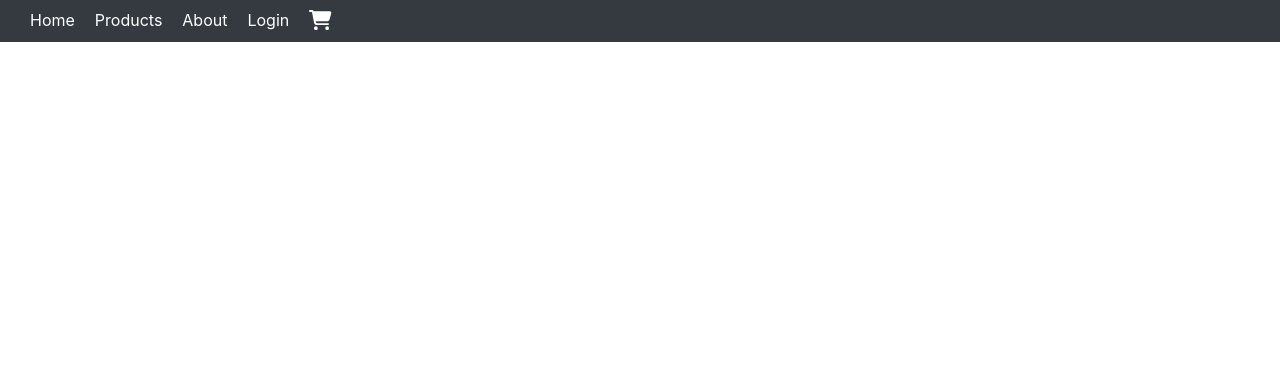
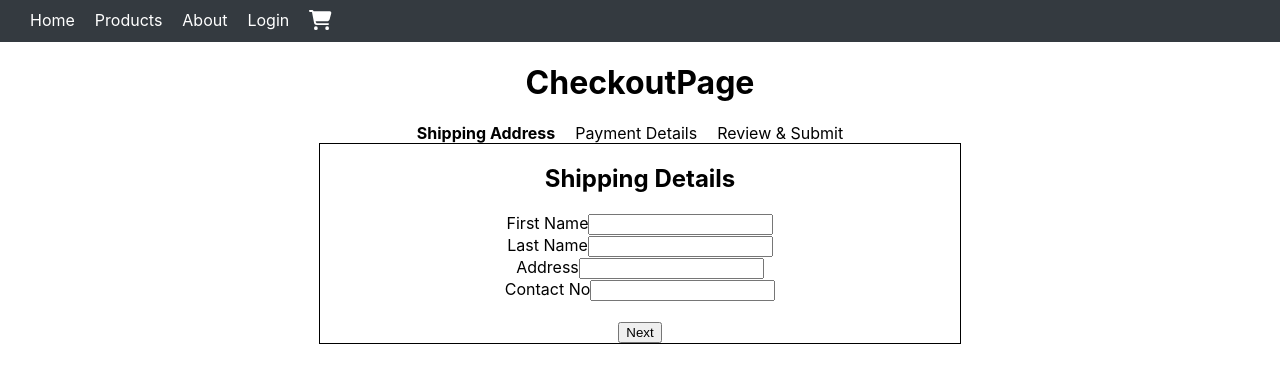
Before and after one commit to AK-deshmukh96/ecommerce-frontend, a React (Create React App) app: page /checkout in a window 1280 px wide. Shown: the top 382 px of the page. Built offline with nearby package versions, Linux system fonts and the light colour scheme.

Commit message:
new code

```diff
--- a/src/App.js
+++ b/src/App.js
@@ -9,6 +9,7 @@ import Login from "./pages/Login";
 import { AuthProvider } from "./context/AuthContext";
 import ShoppingCart from "./pages/ShoppingCart";
 import { CartProvider } from "./context/CartContext";
+import CheckoutPage from "./pages/CheckoutPage";
 
 function App() {
   return (
@@ -24,6 +25,7 @@ function App() {
           <Route path="/products/:productId" element={<ProductDetails />} />
           <Route path="/login" element={<Login />} />
           <Route path="/shopping-cart" element={<ShoppingCart />} />
+          <Route path="/checkout" element={<CheckoutPage />} />
         </Routes>
       </Router>
       </CartProvider>
--- /dev/null
+++ b/src/components/CheckoutStepper.js
@@ -0,0 +1,87 @@
+import React, { useState } from "react";
+import ShippingAddressForm from "./ShippingAddressForm";
+import PaymentDetailsForm from "./PaymentDetailsForm";
+import ReviewSubmit from "./ReviewSubmit";
+
+const steps = ["Shipping Address", "Payment Details", "Review & Submit"];
+
+const CheckoutStepper = () => {
+  const [activeStep, setActiveStep] = useState(0);
+  const [shippingDetails, setShippingDetails] = useState({
+    firstName: "",
+    lastName: "",
+    address: "",
+    contactNo: "",
+  });
+
+  const [paymentDetails, setPaymentDetails] = useState({
+    cardName: "",
+    cardNumber: "",
+    expiryDate: "",
+    cvv: "",
+  });
+
+  const handleBack = () => {
+    setActiveStep((prevActiveStep) => prevActiveStep - 1);
+  };
+
+  const handleNext = () => {
+    setActiveStep((prevActiveStep) => prevActiveStep + 1);
+  };
+
+  const getStepContent = (stepIndex) => {
+    switch (stepIndex) {
+      case 0:
+        return (
+          <ShippingAddressForm
+            onNext={handleNext}
+            shippingDetails={shippingDetails}
+            setShippingDetails={setShippingDetails}
+          />
+        );
+      case 1:
+        return (
+          <PaymentDetailsForm
+            onNext={handleNext}
+            onBack={handleBack}
+            paymentDetails={paymentDetails}
+            setPaymentDetails={setPaymentDetails}
+          />
+        );
+      case 2:
+        return (
+          <ReviewSubmit
+            onBack={handleBack}
+            shippingDetails={shippingDetails}
+            paymentDetails={paymentDetails}
+          />
+        );
+
+      default:
+        break;
+    }
+  };
+
+  return (
+    <div>
+      <div>
+        {steps.map((label, index) => (
+          <div
+            key={index}
+            style={{
+              display: "inline-block",
+              marginRight: "20px",
+              fontWeight: activeStep === index ? "bold" : "normal",
+            }}
+          >
+            {label}
+          </div>
+        ))}
+      </div>
+
+      <div>{getStepContent(activeStep)}</div>
+    </div>
+  );
+};
+
+export default CheckoutStepper;
--- /dev/null
+++ b/src/components/PaymentDetailsForm.js
@@ -0,0 +1,98 @@
+import React from "react";
+
+const PaymentDetailsForm = ({
+  onNext,
+  onBack,
+  paymentDetails,
+  setPaymentDetails,
+}) => {
+  const handleChange = (e) => {
+    const { name, value } = e.target;
+    setPaymentDetails((prevFormData) => ({
+      ...prevFormData,
+      [name]: value,
+    }));
+  };
+
+  const handleSubmit = (e) => {
+    e.preventDefault();
+    // Form validation
+    if (!paymentDetails.cardNumber.match(/^\d{16}$/)) {
+      alert("Card number must be 16 digit");
+      return;
+    }
+    console.log("Payment data:", paymentDetails);
+    onNext();
+  };
+
+  return (
+    <div  style={{
+        border: "solid 1px black",
+        marginTop: "30px",
+        width: "50%",
+        display: "flex",
+        margin: "auto",
+        flexDirection: "column",
+        justifyContent: "center",
+        alignItems: "center",
+      }}>
+      <h2>Payment Details</h2>
+      <form onSubmit={handleSubmit}>
+        <div>
+          <label>Card Name</label>
+          <input
+            type="text"
+            name="cardName"
+            value={paymentDetails.cardName}
+            onChange={handleChange}
+            required
+          ></input>
+        </div>
+        <div>
+          <label>Card Number</label>
+          <input
+            type="text"
+            name="cardNumber"
+            value={paymentDetails.cardNumber}
+            onChange={handleChange}
+            required
+          ></input>
+        </div>
+        <div>
+          <label>Expiry Date</label>
+          <input
+            type="text"
+            name="expiryDate"
+            required
+            placeholder="MM/YY"
+            title="Expiry date must be MM/YY"
+            pattern="(0[1-9]|1[0-2])\/([0-9]{2})"
+            value={paymentDetails.expiryDate}
+            onChange={handleChange}
+          ></input>
+        </div>
+        <div>
+          <label>CVV</label>
+          <input
+            type="text"
+            name="cvv"
+            required
+            pattern="\d{3}"
+            title="CVV must be 3 digits"
+            value={paymentDetails.cvv}
+            onChange={handleChange}
+          ></input>
+        </div>
+
+        <div style={{ marginTop: "20px" }}>
+          <button type="button" onClick={onBack}>
+            Back
+          </button>
+          <button type="submit">Next</button>
+        </div>
+      </form>
+    </div>
+  );
+};
+
+export default PaymentDetailsForm;
--- /dev/null
+++ b/src/components/ReviewSubmit.js
@@ -0,0 +1,60 @@
+import React from "react";
+import { useCart } from "../context/CartContext";
+
+const ReviewSubmit = ({ shippingDetails, paymentDetails, onBack }) => {
+  const { cart } = useCart();
+
+  const handleSubmitOrder = () => {
+    alert("Order Submitted");
+    console.log("Order submitted:", { shippingDetails, paymentDetails });
+  };
+
+  return (
+    <div  style={{
+        border: "solid 1px black",
+        marginTop: "30px",
+        width: "50%",
+        display: "flex",
+        margin: "auto",
+        flexDirection: "column",
+        justifyContent: "center",
+        alignItems: "center",
+      }}>
+      <h2>Review and Submit</h2>
+      <div>
+        <h3>Shipping Details</h3>
+        <p>
+          Fullname: {shippingDetails.firstName} {shippingDetails.lastName}
+        </p>
+        <p>Address: {shippingDetails.address}</p>
+        <p>Contact No: {shippingDetails.contactNo}</p>
+      </div>
+      <div>
+        <h3>Payment Details</h3>
+        <p>Card Name: {paymentDetails.cardName}</p>
+        <p>Card Number: *** *** **** {paymentDetails.cardNumber.slice(-4)}</p>
+      </div>
+
+      <div>
+        <h3>Cart items</h3>
+        {cart.map((product, index) => (
+          <div key={index}>
+            <h3>{product.title}</h3>
+            <p>price: {product.price}</p>
+            <p>quantity: {product.quantity}</p>
+          </div>
+        ))}
+      </div>
+      <div>
+        <button type="button" onClick={onBack}>
+          Back
+        </button>
+        <button type="button" onClick={handleSubmitOrder}>
+          Submit & Buy
+        </button>
+      </div>
+    </div>
+  );
+};
+
+export default ReviewSubmit;
--- /dev/null
+++ b/src/components/ShippingAddressForm.js
@@ -0,0 +1,83 @@
+import React from "react";
+
+const ShippingAddressForm = ({
+  onNext,
+  shippingDetails,
+  setShippingDetails,
+}) => {
+  const handleChange = (e) => {
+    const { name, value } = e.target;
+    setShippingDetails((prevFormData) => ({
+      ...prevFormData,
+      [name]: value,
+    }));
+  };
+
+  const handleSubmit = (e) => {
+    e.preventDefault();
+    console.log("Shipping Data:", shippingDetails);
+    onNext();
+  };
+
+  return (
+    <div  style={{
+        border: "solid 1px black",
+        marginTop: "30px",
+        width: "50%",
+        display: "flex",
+        margin: "auto",
+        flexDirection: "column",
+        justifyContent: "center",
+        alignItems: "center",
+      }}>
+      <h2>Shipping Details</h2>
+      <form onSubmit={handleSubmit}>
+        <div>
+          <label>First Name</label>
+          <input
+            type="text"
+            name="firstName"
+            value={shippingDetails.firstName}
+            onChange={handleChange}
+            required
+          ></input>
+        </div>
+        <div>
+          <label>Last Name</label>
+          <input
+            type="text"
+            name="lastName"
+            value={shippingDetails.lastName}
+            onChange={handleChange}
+            required
+          ></input>
+        </div>
+        <div>
+          <label>Address</label>
+          <input
+            type="text"
+            name="address"
+            value={shippingDetails.address}
+            onChange={handleChange}
+            required
+          ></input>
+        </div>
+        <div>
+          <label>Contact No</label>
+          <input
+            type="text"
+            name="contactNo"
+            value={shippingDetails.contactNo}
+            onChange={handleChange}
+            required
+          ></input>
+        </div>
+        <div style={{ marginTop: "20px" }}>
+          <button type="submit">Next</button>
+        </div>
+      </form>
+    </div>
+  );
+};
+
+export default ShippingAddressForm;
--- /dev/null
+++ b/src/pages/CheckoutPage.js
@@ -0,0 +1,14 @@
+import React from 'react'
+import CheckoutStepper from '../components/CheckoutStepper';
+
+const CheckoutPage = () => {
+  return (
+    <div>
+        <h1>CheckoutPage</h1>
+        <CheckoutStepper/>
+
+    </div>
+  )
+}
+
+export default CheckoutPage;
--- a/src/pages/ShoppingCart.js
+++ b/src/pages/ShoppingCart.js
@@ -1,30 +1,30 @@
 import React from "react";
 import { useCart } from "../context/CartContext";
 import ShopNowButton from "../components/ShopNowButton";
+import { Link } from "react-router-dom";
 
 const ShoppingCart = () => {
-  const { cart, addToCart, removeFromCart,removeProduct } = useCart();
+  const { cart, addToCart, removeFromCart, removeProduct } = useCart();
   const [quantity, setQuantity] = React.useState(1);
 
-
-
-
-  const handleDelete = (id)=> {
+  const handleDelete = (id) => {
     removeProduct(id)
-;
 ;
   };
 
   console.log("Cart", cart);
+
   return (
     <div>
       <h2>ShoppingCart</h2>
+
       {cart.length === 0 && (
         <div>
           <p>Your cart is empty</p>
           <ShopNowButton />
         </div>
       )}
+
       {cart.map((product, index) => (
         <div key={index}>
           <h3>{product.title}</h3>
@@ -47,8 +47,6 @@ const ShoppingCart = () => {
                 event.preventDefault();
                 setQuantity(product.quantity + 1);
                 addToCart(product, product.quantity);
-
-
               }}
             >
               +
@@ -57,10 +55,25 @@ const ShoppingCart = () => {
 
           <button onClick={() => handleDelete(product.id)}>Remove</button>
         </div>
-
-
       ))}
 
+      {cart.length > 0 && (
+        <div>
+          <Link
+            to="/checkout"
+            style={{
+              display: "inline-block",
+              background: "#007bff",
+              color: "#fff",
+              padding: "10px 20px",
+              borderRadius: "5px",
+              textDecoration: "none",
+            }}
+          >
+            Proceed to Checkout
+          </Link>
+        </div>
+      )}
     </div>
   );
 };
```
